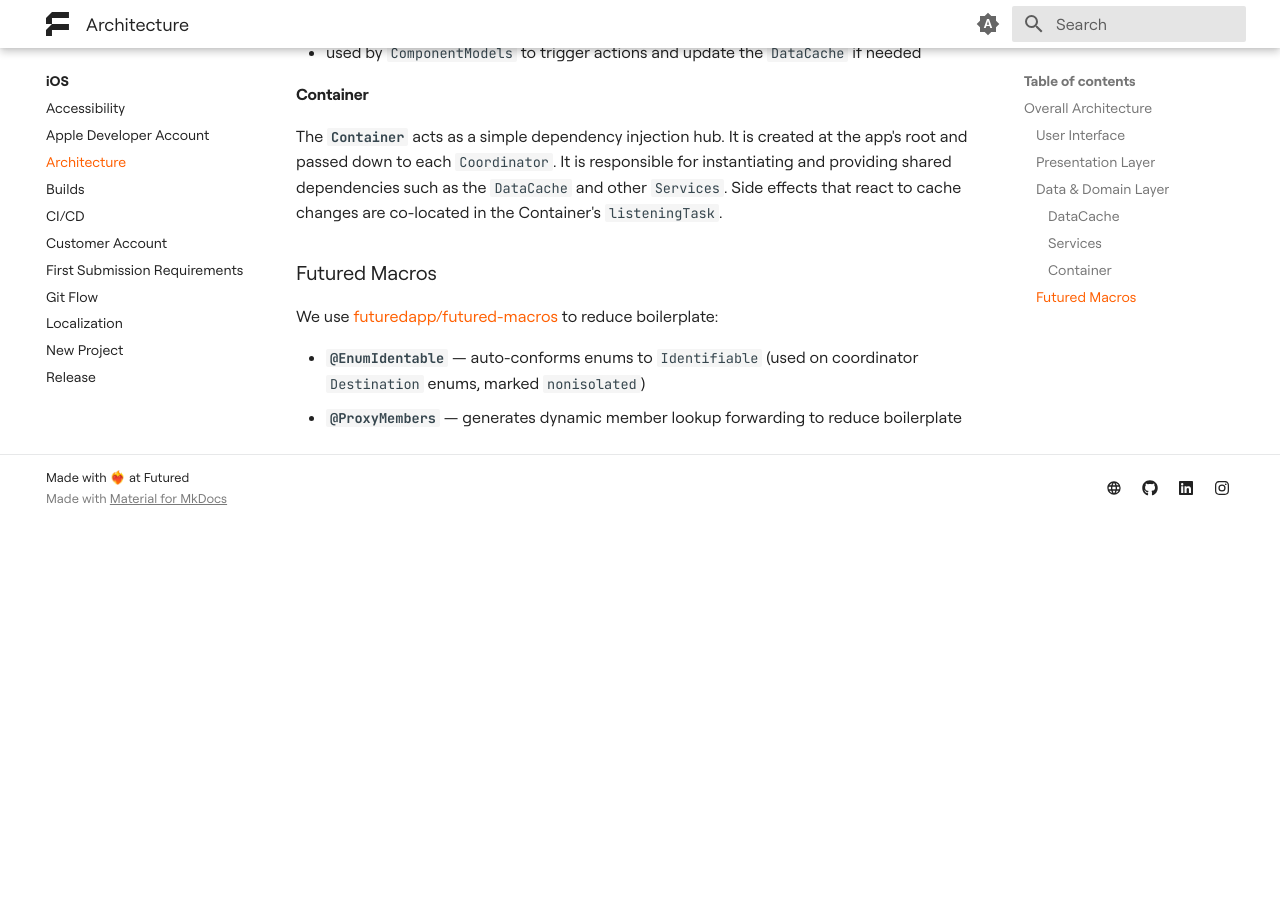
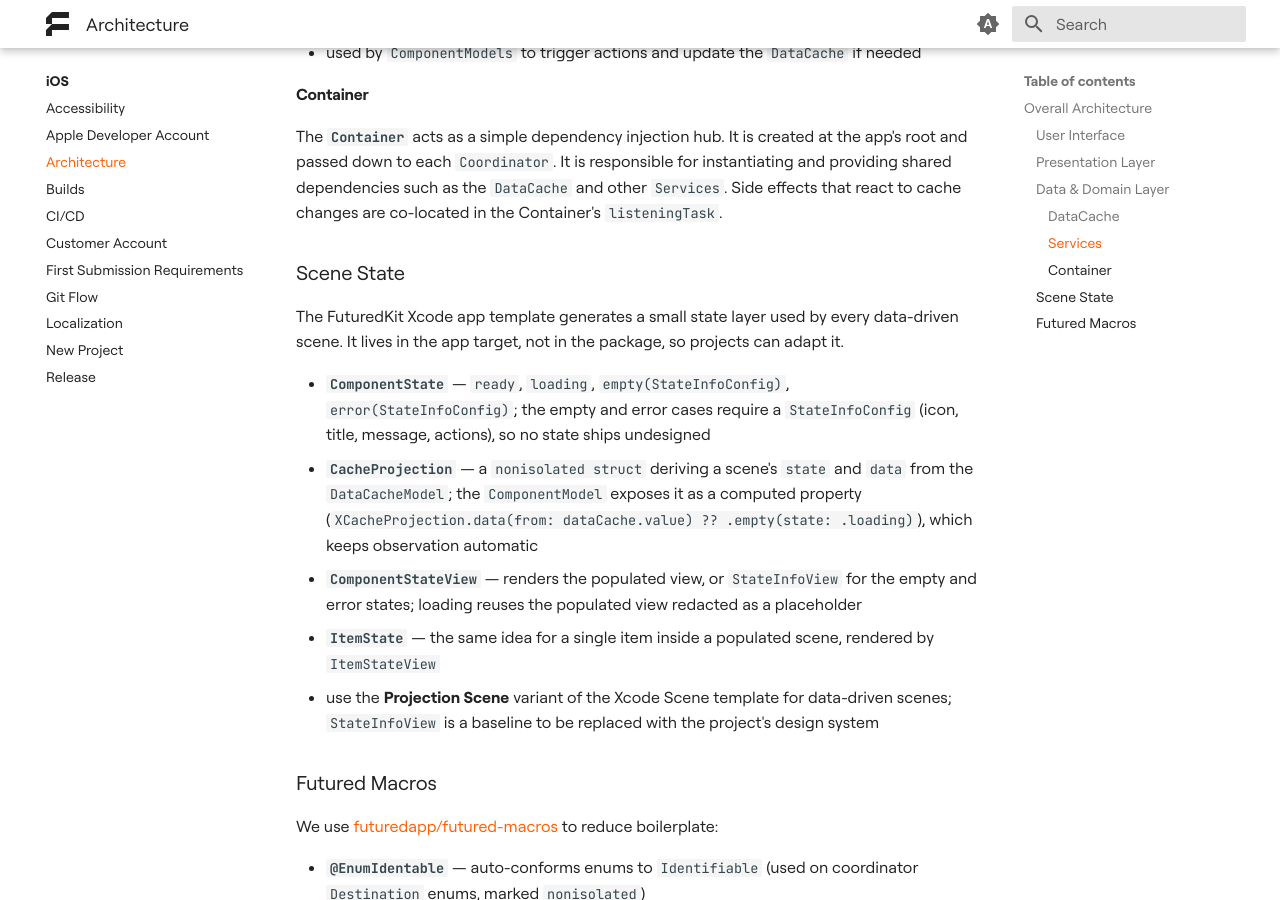
Before and after one commit to futuredapp/Engineering-Handbook, an MkDocs documentation site: the page built from docs/teams/ios/ios_architecture.md, in a window 1280 px wide and 900 px high, scrolled down 1981 px. Built offline with MkDocs 1.6.1 and Material for MkDocs 9.7.7, drawn with Linux system fonts in a browser that asks for light colours; before the commit the page ends 2501 px from its top, so only the background shows below that.

Commit message:
docs(ios): add futured-macros step, Conventional Commits, and the scene state layer
Co-Authored-By: Claude Fable 5.1 <noreply@anthropic.com>

```diff
--- a/docs/teams/ios/ios_architecture.md
+++ b/docs/teams/ios/ios_architecture.md
@@ -53,6 +53,16 @@ Business logic, such as networking or data processing, is encapsulated in **`Ser
 
 The **`Container`** acts as a simple dependency injection hub. It is created at the app's root and passed down to each `Coordinator`. It is responsible for instantiating and providing shared dependencies such as the `DataCache` and other `Services`. Side effects that react to cache changes are co-located in the Container's `listeningTask`.
 
+### Scene State
+
+The FuturedKit Xcode app template generates a small state layer used by every data-driven scene. It lives in the app target, not in the package, so projects can adapt it.
+
+- **`ComponentState`** — `ready`, `loading`, `empty(StateInfoConfig)`, `error(StateInfoConfig)`; the empty and error cases require a `StateInfoConfig` (icon, title, message, actions), so no state ships undesigned
+- **`CacheProjection`** — a `nonisolated struct` deriving a scene's `state` and `data` from the `DataCacheModel`; the `ComponentModel` exposes it as a computed property (`XCacheProjection.data(from: dataCache.value) ?? .empty(state: .loading)`), which keeps observation automatic
+- **`ComponentStateView`** — renders the populated view, or `StateInfoView` for the empty and error states; loading reuses the populated view redacted as a placeholder
+- **`ItemState`** — the same idea for a single item inside a populated scene, rendered by `ItemStateView`
+- use the **Projection Scene** variant of the Xcode Scene template for data-driven scenes; `StateInfoView` is a baseline to be replaced with the project's design system
+
 ### Futured Macros
 
 We use [futuredapp/futured-macros](https://github.com/futuredapp/futured-macros) to reduce boilerplate:
```
Also changed, not shown: docs/teams/ios/ios_git_flow.md (+2 -2 lines), docs/teams/ios/ios_new_project.md (+1 -0 lines).
